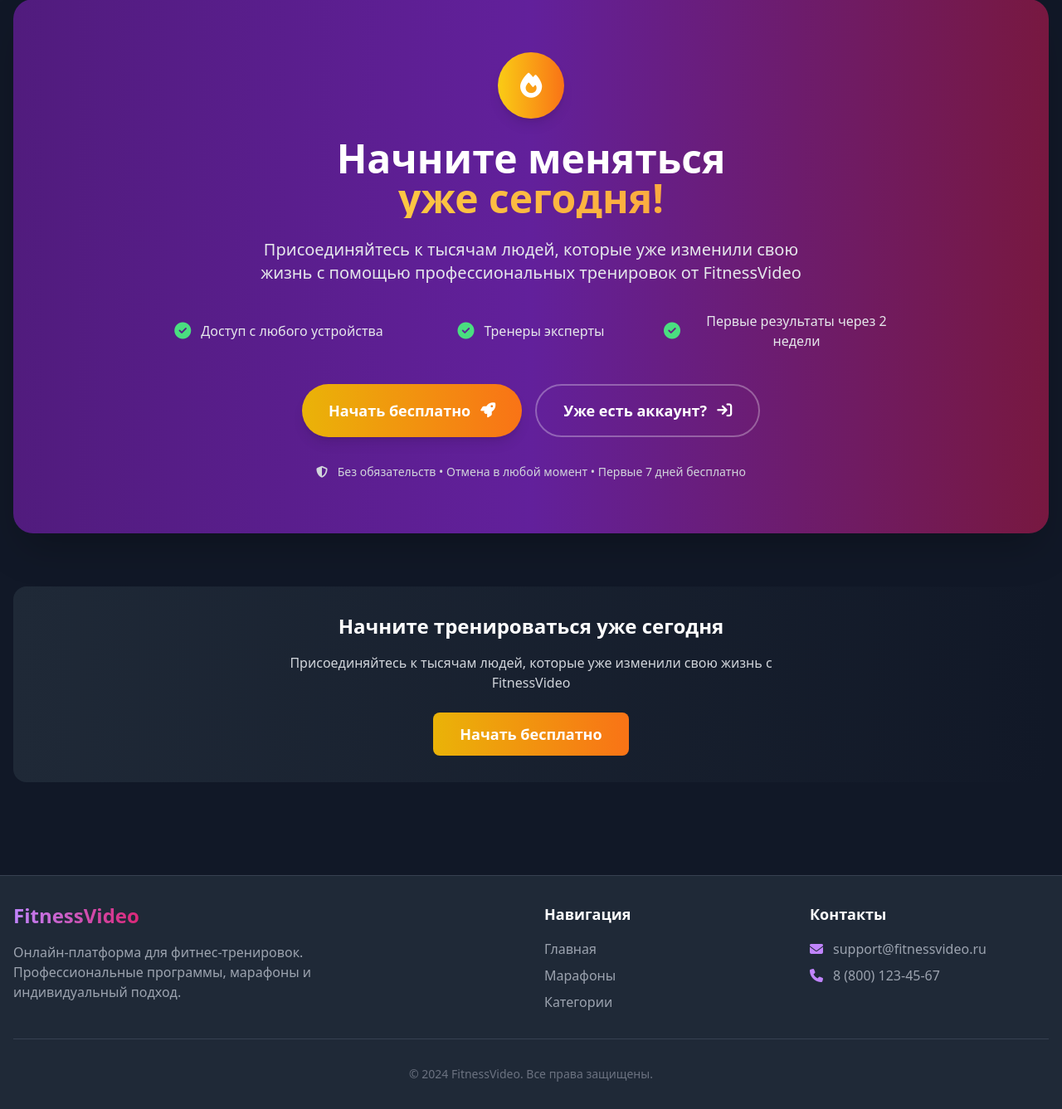
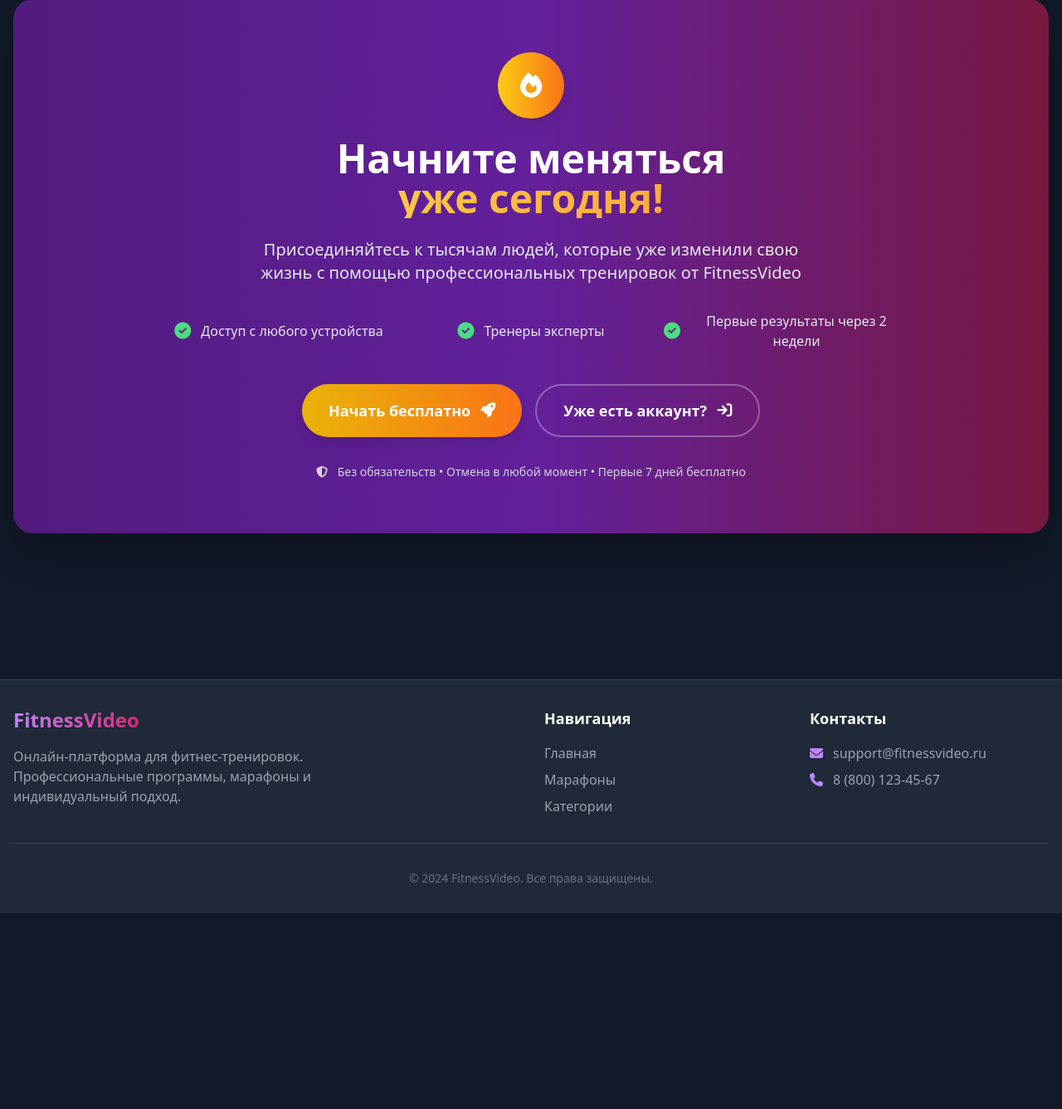
Before and after one commit to AlexeyKhaustov/fitness, a Django app: page / in a window 1280 px wide. Shown: the part 573-1910 px from the top of the page at 83% size. After the commit the page ends 1674 px from the top, so only its background shows below. Run offline with Django 5.2, Linux system fonts and the light colour scheme; data that the repository does not hold is empty; some libraries are stand-ins or nearby versions.

Commit message:
Удаление нижнего блока призыва к действию

```diff
--- a/fitness_app/core/templates/core/home.html
+++ b/fitness_app/core/templates/core/home.html
@@ -300,24 +300,5 @@
 </div>
 {% endif %}
 
-  <!-- Призыв к действию -->
-  <div class="bg-gradient-to-r from-gray-800 to-gray-900 rounded-2xl p-8 text-center">
-    <h2 class="text-2xl font-bold text-white mb-4">Начните тренироваться уже сегодня</h2>
-    <p class="text-gray-300 mb-6 max-w-2xl mx-auto">
-      Присоединяйтесь к тысячам людей, которые уже изменили свою жизнь с FitnessVideo
-    </p>
-
-    {% if user.is_authenticated %}
-    <a href="{% url 'marathon_list' %}"
-       class="inline-block bg-gradient-to-r from-yellow-500 to-orange-500 hover:from-yellow-600 hover:to-orange-600 text-white font-bold py-3 px-8 rounded-lg text-lg transition-all hover:scale-105">
-      Смотреть марафоны
-    </a>
-    {% else %}
-    <button hx-get="/accounts/signup/" hx-target="#modal-content" hx-swap="innerHTML"
-            class="inline-block bg-gradient-to-r from-yellow-500 to-orange-500 hover:from-yellow-600 hover:to-orange-600 text-white font-bold py-3 px-8 rounded-lg text-lg transition-all hover:scale-105">
-      Начать бесплатно
-    </button>
-    {% endif %}
-  </div>
 </div>
 {% endblock %}
```
